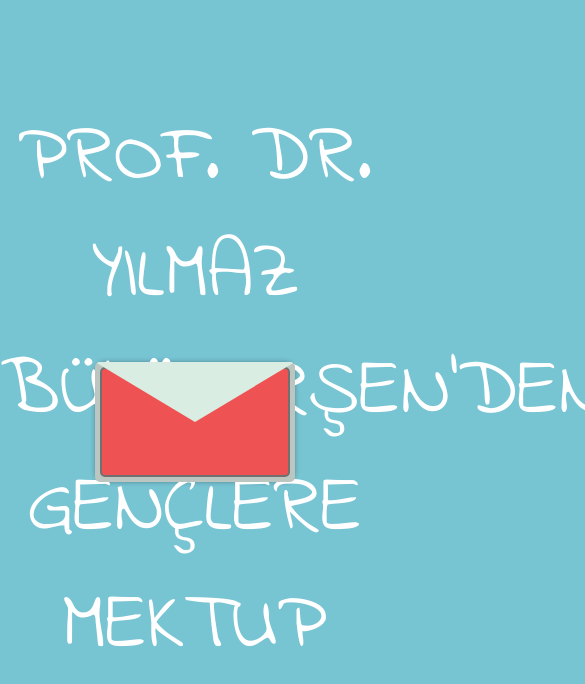
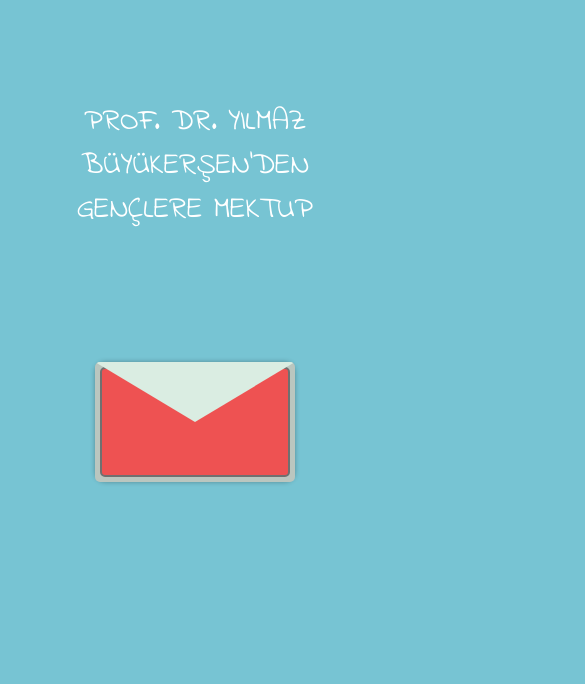
Before and after one commit to yilmazhoca/mektup, a plain HTML site: page index.html in a window 390 px wide. Shown: the top 684 px of the page, 585 px wide, since content can reach past the window. Drawn offline with Linux system fonts and the light colour scheme.

Commit message:
Update style.css

```diff
--- a/style.css
+++ b/style.css
@@ -237,3 +237,38 @@ body {
   z-index: 10;
   overflow:scroll;
 }
+
+.boyutla{
+ height:4500px
+}
+@media all and (max-width: 640px) {
+  .get-random-envelope {
+    position: absolute;
+    margin: auto;
+    top: 100px;
+    bottom: 0;
+    left: 0;
+    right: 0;
+
+    z-index: 1;
+    border-radius: 10px;
+    border-top: none;
+    border-bottom: none;
+    border-right: none;
+    border-left: none;
+    color: white;
+    font-size:30px;
+    text-decoration: none;
+    text-align: center;
+    outline: none;
+  }
+
+
+  .mobile{
+    font-size:10px !important;
+  }
+
+  .boyutla{
+    height:1100px;
+  }
+}
```
